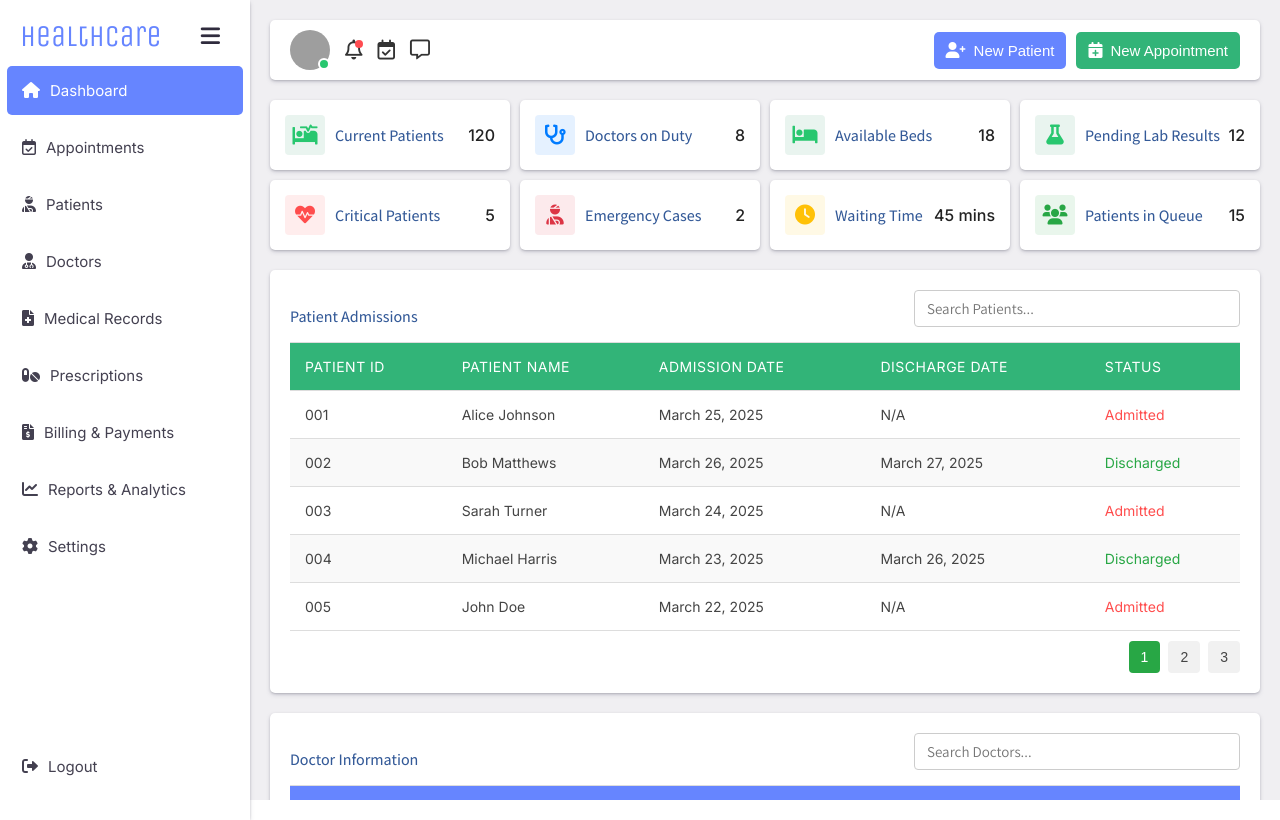
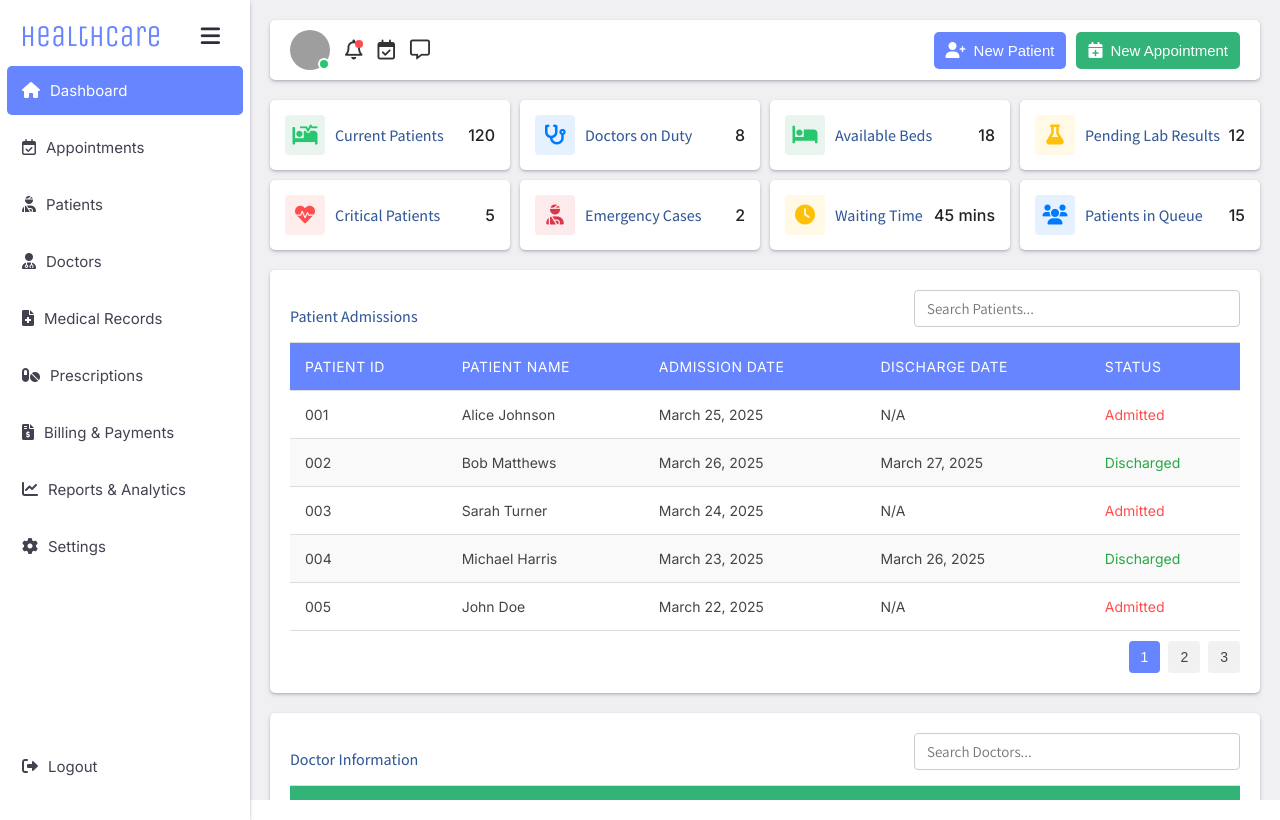
Before and after one commit to joseph-johnson27001/healthcare-dashboard, a Vue app: page / in a window 1280 px wide. Built offline with nearby package versions, Linux system fonts and the light colour scheme; grey boxes are pictures that could not be loaded.

Commit message:
KPI updates

```diff
--- a/src/components/Tables/DoctorLocationTable.vue
+++ b/src/components/Tables/DoctorLocationTable.vue
@@ -163,7 +163,7 @@ td {
 }
 
 th {
-  background: #6685ff;
+  background: rgba(50, 180, 120);
   color: white;
   font-weight: 400;
   text-transform: uppercase;
@@ -214,7 +214,7 @@ tr:hover {
 }
 
 .page-numbers button.active-page {
-  background-color: #6685ff;
+  background: rgba(50, 180, 120);
   color: white;
 }
 
--- a/src/components/Tables/PatientAdmissionTable.vue
+++ b/src/components/Tables/PatientAdmissionTable.vue
@@ -166,7 +166,7 @@ td {
 }
 
 th {
-  background: rgba(50, 180, 120);
+  background: #6685ff;
   color: white;
   font-weight: 400;
   text-transform: uppercase;
@@ -217,7 +217,7 @@ tr:hover {
 }
 
 .page-numbers button.active-page {
-  background-color: #28a745;
+  background: #6685ff;
   color: white;
 }
 
--- a/src/views/DashboardPage.vue
+++ b/src/views/DashboardPage.vue
@@ -64,6 +64,8 @@ export default {
           icon: "fas fa-flask",
           name: "Pending Lab Results",
           value: "12",
+          iconColor: "#ffc107",
+          iconContainerColor: "rgba(255, 193, 7, 0.1)",
         },
         {
           icon: "fas fa-heartbeat",
@@ -90,8 +92,8 @@ export default {
           icon: "fas fa-users",
           name: "Patients in Queue",
           value: "15",
-          iconColor: "#28a745",
-          iconContainerColor: "rgba(40, 167, 69, 0.1)",
+          iconColor: "#007bff",
+          iconContainerColor: "rgba(0, 123, 255, 0.1)",
         },
       ],
       patients: [
```
